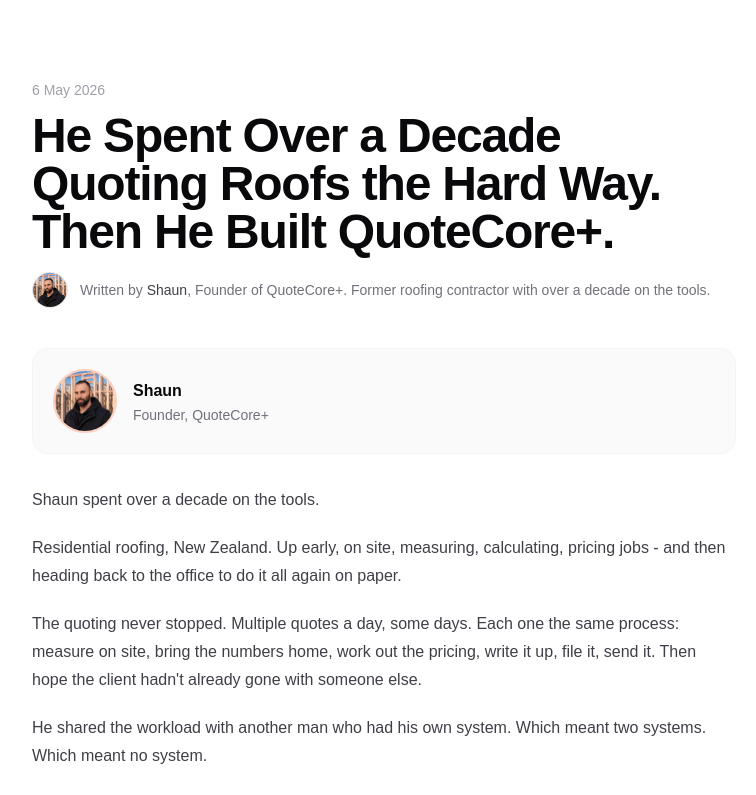
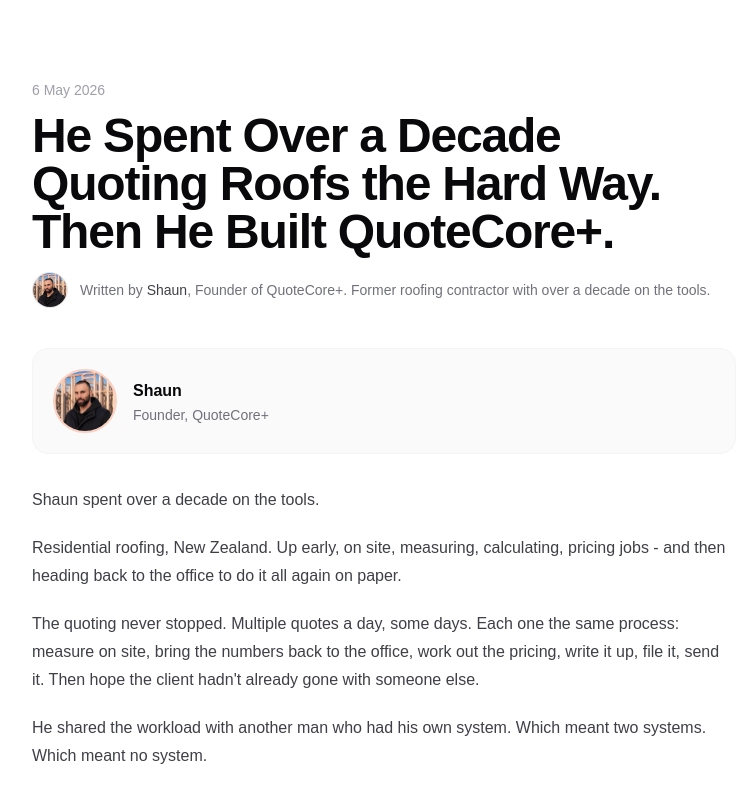
Before and after one commit to barrytheai/quotecore, a Next.js app: page /blog/built-by-a-roofer in a window 1280 px wide. Shown: the top 795 px of the page, without its empty margins (256-1012 px from the left). Built offline with nearby package versions, Linux system fonts and the light colour scheme.

Commit message:
fix: remove home reference in built-by-a-roofer post

```diff
--- a/app/blog/[slug]/content/built-by-a-roofer.tsx
+++ b/app/blog/[slug]/content/built-by-a-roofer.tsx
@@ -10,7 +10,7 @@ export default function Post() {
       </div>
       <p>Shaun spent over a decade on the tools.</p>
       <p>Residential roofing, New Zealand. Up early, on site, measuring, calculating, pricing jobs - and then heading back to the office to do it all again on paper.</p>
-      <p>The quoting never stopped. Multiple quotes a day, some days. Each one the same process: measure on site, bring the numbers home, work out the pricing, write it up, file it, send it. Then hope the client hadn't already gone with someone else.</p>
+      <p>The quoting never stopped. Multiple quotes a day, some days. Each one the same process: measure on site, bring the numbers back to the office, work out the pricing, write it up, file it, send it. Then hope the client hadn't already gone with someone else.</p>
       <p>He shared the workload with another man who had his own system. Which meant two systems. Which meant no system.</p>
       <p>The paper files were a nightmare. Jobs stacked in folders. Old quotes mixed with new ones. Details scattered across notebooks, scraps of paper, and memory.</p>
       <p>Then a bad weather day would hit.</p>
```
